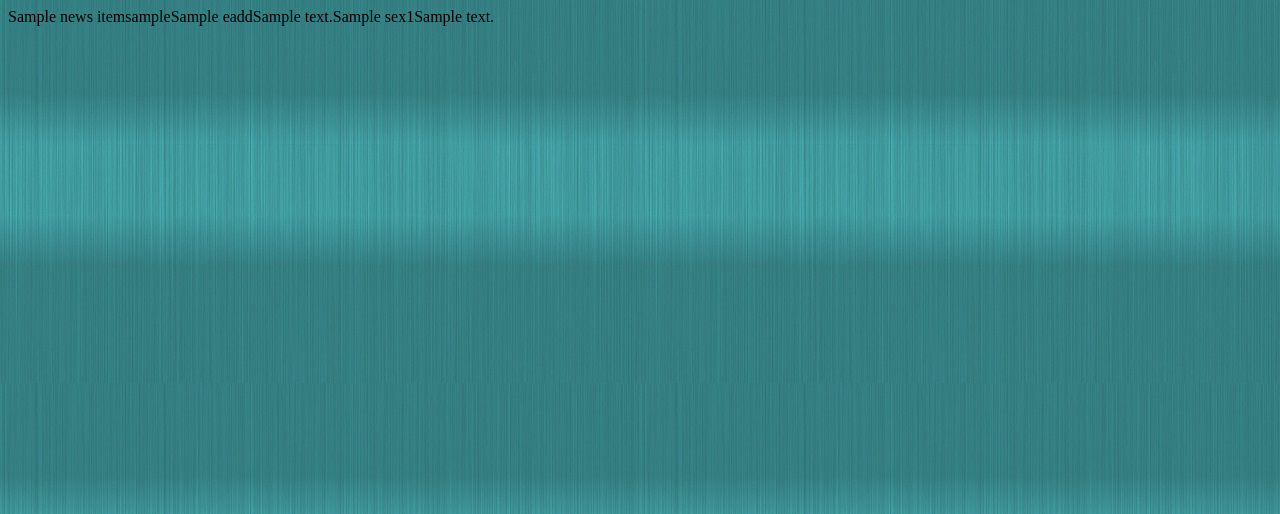
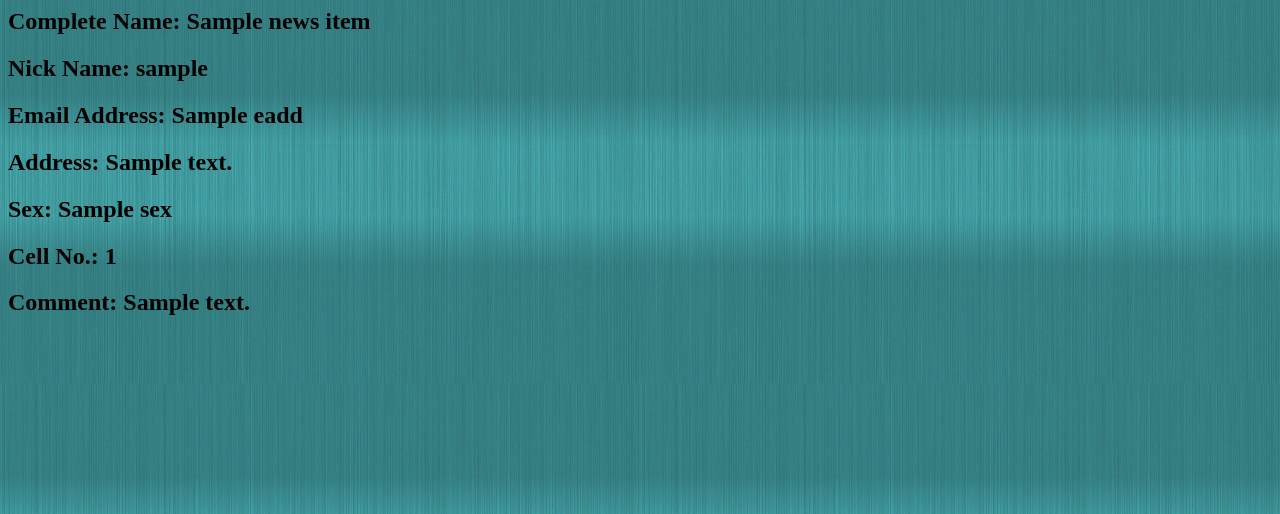
Before and after one commit to faperalta/APC_webprog_MI152_test_repo_faperalta, a CodeIgniter app: the page made by Exercise6/codeigniter/application/views/news/view.php in a window 1280 px wide. Shown: the top 514 px of the page. Run offline with CodeIgniter, Linux system fonts and the light colour scheme; tables that the repository leaves empty or names only in its code hold one stand-in row (values such as "Sample post"); the template is opened without the code that fills it: most values are stand-ins (such as "Sample title", 1, 10 or a date in 2020).

Commit message:
added codes for view page

```diff
--- a/Exercise6/codeigniter/application/views/news/view.php
+++ b/Exercise6/codeigniter/application/views/news/view.php
@@ -1,11 +1,10 @@
 <body style="background-image: url(http://localhost/Exercise6/codeigniter/Pics/background2.jpg);">
 <?php
-echo $news_item['complete_name'];
-echo $news_item['nick'];
-echo $news_item['eadd'];
-echo $news_item['address'];
-echo $news_item['sex'];
-echo $news_item['no'];
-echo $news_item['comment'];
+echo'<h2 class = "grays">'.'<label class = "gray">'."Complete Name: ".'</label>'.$news_item['complete_name'].'</h2>' ;
+echo'<h2 class = "grays">'.'<label class = "gray">'."Nick Name: ".'</label>'.$news_item['nick'].'</h2>' ;
+echo'<h2 class = "grays">'.'<label class = "gray">'."Email Address: ".'</label>'.$news_item['eadd'].'</h2>' ;
+echo'<h2 class = "grays">'.'<label class = "gray">'."Address: ".'</label>'.$news_item['address'].'</h2>' ;
+echo'<h2 class = "grays">'.'<label class = "gray">'."Sex: ".'</label>'.$news_item['sex'].'</h2>' ;
+echo'<h2 class = "grays">'.'<label class = "gray">'."Cell No.: ".'</label>'.$news_item['no'].'</h2>' ;
+echo'<h2 class = "grays">'.'<label class = "gray">'."Comment: ".'</label>'.$news_item['comment'].'</h2>' ;
 ?>
-</body>
```
